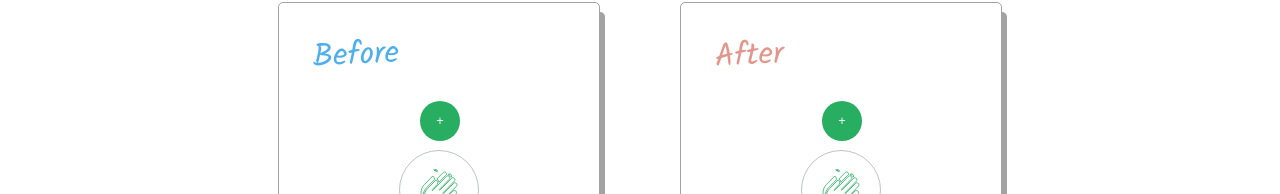
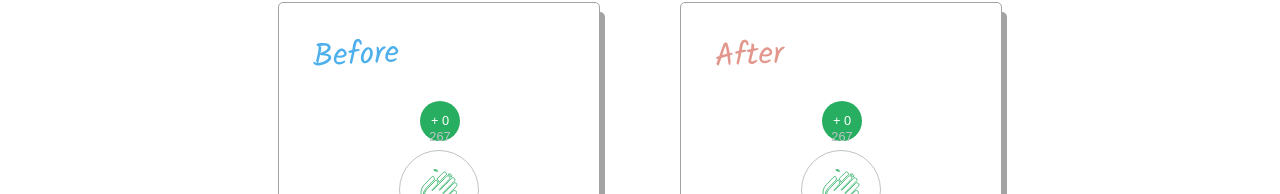
Before and after one commit to sleeplesseditor/MediumClap, a React (Create React App) app: page / in a window 1280 px wide. Shown: the part 158-352 px from the top of the page. Built offline with nearby package versions, Linux system fonts and the light colour scheme.

Commit message:
Basic user interactivity for default component implemented

```diff
--- a/src/components/MediumClap/DefaultClap.jsx
+++ b/src/components/MediumClap/DefaultClap.jsx
@@ -1,25 +1,42 @@
-import React from 'react';
+import React, { useState } from 'react';
 import './MediumClap.scss';
 
+const initialState = {
+  count: 0,
+  countTotal: 267,
+  isClicked: false
+}
+
 const DefaultClap = () => {
+  const MAXIMUM_USER_CLAP = 50;
+  const [clapState, setClapState] = useState(initialState);
+  const { count, countTotal, isClicked } = clapState;
+  const handleClapClick = () => {
+    setClapState(prevState => ({
+      isClicked: true,
+      count: Math.min(count + 1, MAXIMUM_USER_CLAP),
+      countTotal: count < MAXIMUM_USER_CLAP ? prevState.countTotal + 1 : prevState.countTotal
+    }))
+  }
+
   return (
     <div className="clap-container-card-content">
-      <button className="clap">
-        <ClapIcon />
-        <ClapCount />
-        <CountTotal />
+      <button className="clap" onClick={handleClapClick}>
+        <ClapIcon isClicked={isClicked} />
+        <ClapCount count={count} />
+        <CountTotal countTotal={countTotal} />
       </button>
     </div>
   )
 }
 
-const ClapIcon = () => {
+const ClapIcon = ({ isClicked }) => {
   return <span>
     <svg
         id='clapIcon'
         xmlns='http://www.w3.org/2000/svg'
         viewBox='-549 338 100.1 125'
-        className="icon"
+        className={`${'icon'} ${isClicked && 'checked'}`}
       >
         <path d='M-471.2 366.8c1.2 1.1 1.9 2.6 2.3 4.1.4-.3.8-.5 1.2-.7 1-1.9.7-4.3-1-5.9-2-1.9-5.2-1.9-7.2.1l-.2.2c1.8.1 3.6.9 4.9 2.2zm-28.8 14c.4.9.7 1.9.8 3.1l16.5-16.9c.6-.6 1.4-1.1 2.1-1.5 1-1.9.7-4.4-.9-6-2-1.9-5.2-1.9-7.2.1l-15.5 15.9c2.3 2.2 3.1 3 4.2 5.3zm-38.9 39.7c-.1-8.9 3.2-17.2 9.4-23.6l18.6-19c.7-2 .5-4.1-.1-5.3-.8-1.8-1.3-2.3-3.6-4.5l-20.9 21.4c-10.6 10.8-11.2 27.6-2.3 39.3-.6-2.6-1-5.4-1.1-8.3z' />
         <path d='M-527.2 399.1l20.9-21.4c2.2 2.2 2.7 2.6 3.5 4.5.8 1.8 1 5.4-1.6 8l-11.8 12.2c-.5.5-.4 1.2 0 1.7.5.5 1.2.5 1.7 0l34-35c1.9-2 5.2-2.1 7.2-.1 2 1.9 2 5.2.1 7.2l-24.7 25.3c-.5.5-.4 1.2 0 1.7.5.5 1.2.5 1.7 0l28.5-29.3c2-2 5.2-2 7.1-.1 2 1.9 2 5.1.1 7.1l-28.5 29.3c-.5.5-.4 1.2 0 1.7.5.5 1.2.4 1.7 0l24.7-25.3c1.9-2 5.1-2.1 7.1-.1 2 1.9 2 5.2.1 7.2l-24.7 25.3c-.5.5-.4 1.2 0 1.7.5.5 1.2.5 1.7 0l14.6-15c2-2 5.2-2 7.2-.1 2 2 2.1 5.2.1 7.2l-27.6 28.4c-11.6 11.9-30.6 12.2-42.5.6-12-11.7-12.2-30.8-.6-42.7m18.1-48.4l-.7 4.9-2.2-4.4m7.6.9l-3.7 3.4 1.2-4.8m5.5 4.7l-4.8 1.6 3.1-3.9' />
--- a/src/pages/MediumClapPage/MediumClapPage.jsx
+++ b/src/pages/MediumClapPage/MediumClapPage.jsx
@@ -1,6 +1,5 @@
 import React from 'react';
 import './MediumClapPage.scss';
-
 import DefaultClap from '../../components/MediumClap/DefaultClap';
 
 const MediumClapPage = () => {
```
